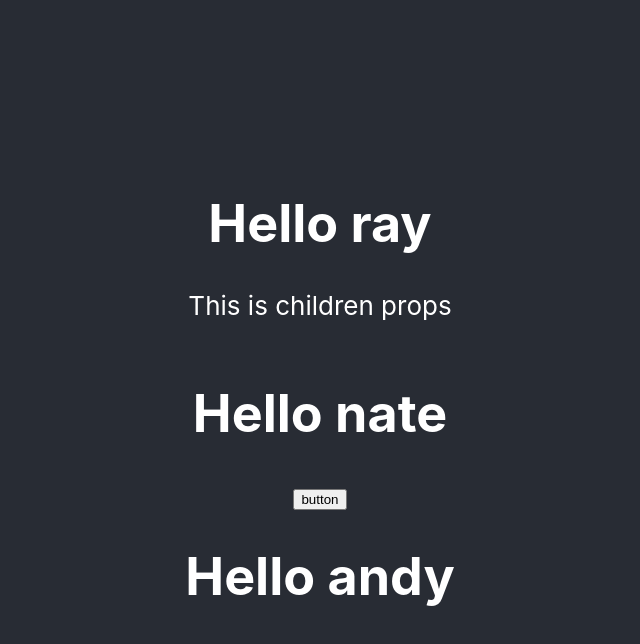
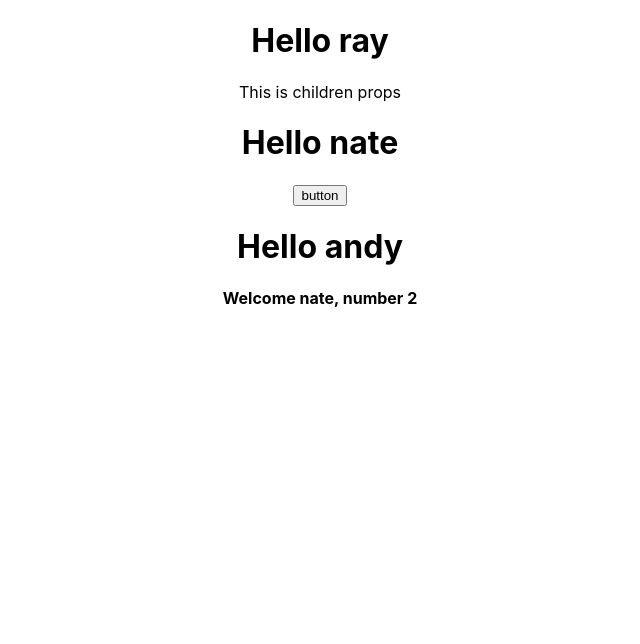
Before and after one commit to zlrkw11/react-js, a React (Create React App) app: page / in a window 1280 px wide. Shown: the top 644 px of the page, without its empty margins (320-960 px from the left). Built offline with nearby package versions, Linux system fonts and the light colour scheme.

Commit message:
Class component props (this)

```diff
--- a/src/App.js
+++ b/src/App.js
@@ -5,7 +5,7 @@ import Hello from './components/Hello';
 function App() {
   return (
     <div className="App">
-      <header className="App-header">
+
         <Greet number="1" name="ray">
           <p>This is children props</p>
         </Greet>
@@ -13,7 +13,7 @@ function App() {
           <button>button</button>
         </Greet>
         <Greet number="3" name="andy"/>
-      </header>
+        <Welcome number="2" name="nate"/>
     </div>
   );
 }
--- a/src/components/Welcome.js
+++ b/src/components/Welcome.js
@@ -1,7 +1,7 @@
 import React, {Component} from 'react'
 class Welcome extends Component{
     render(){
-        return <h1>Class Component</h1>
+        return <h4>Welcome {this.props.name}, number {this.props.number}</h4>
     }
 }
 
```
Also changed, not shown: notes/1/props.txt.
